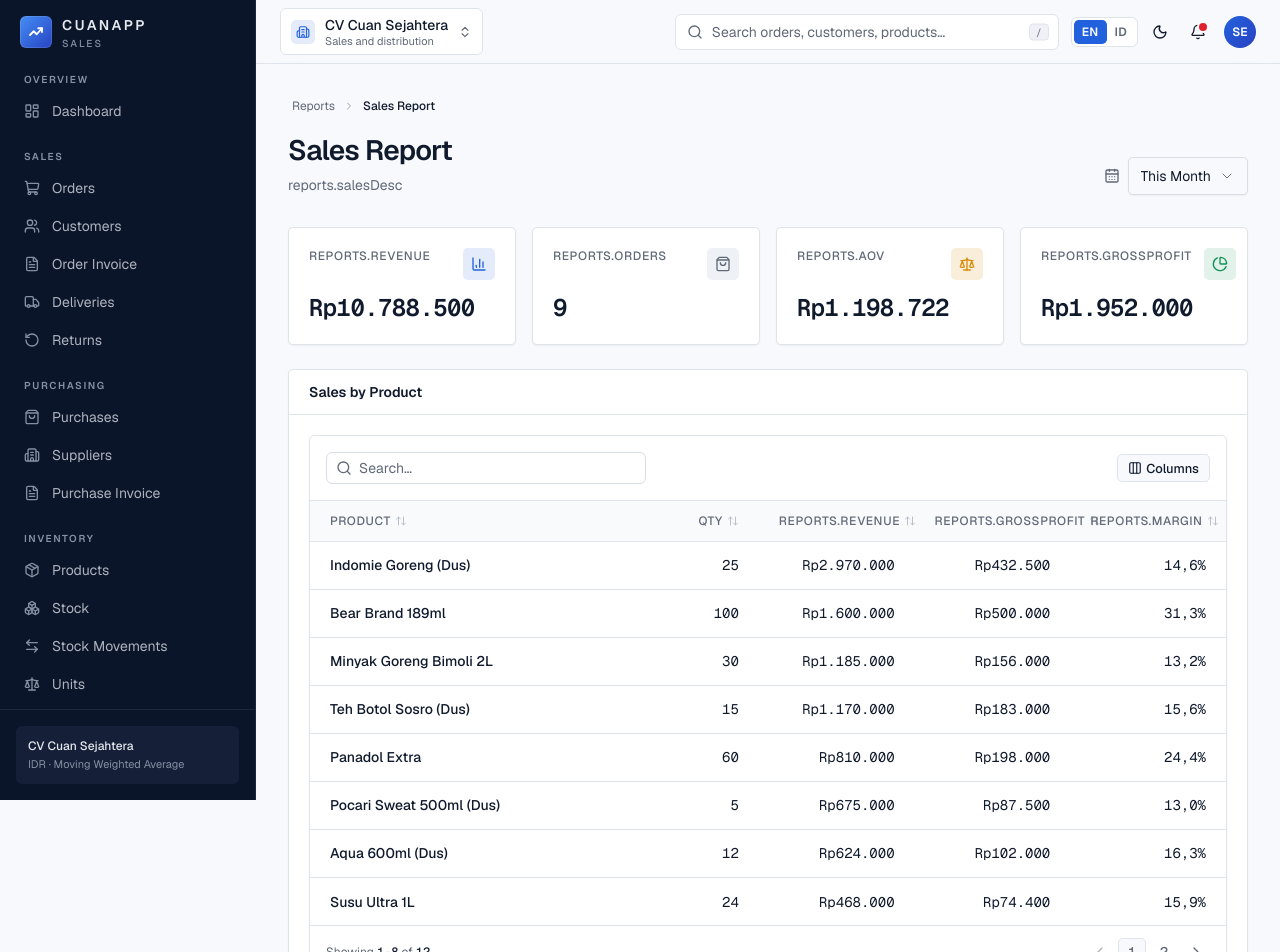
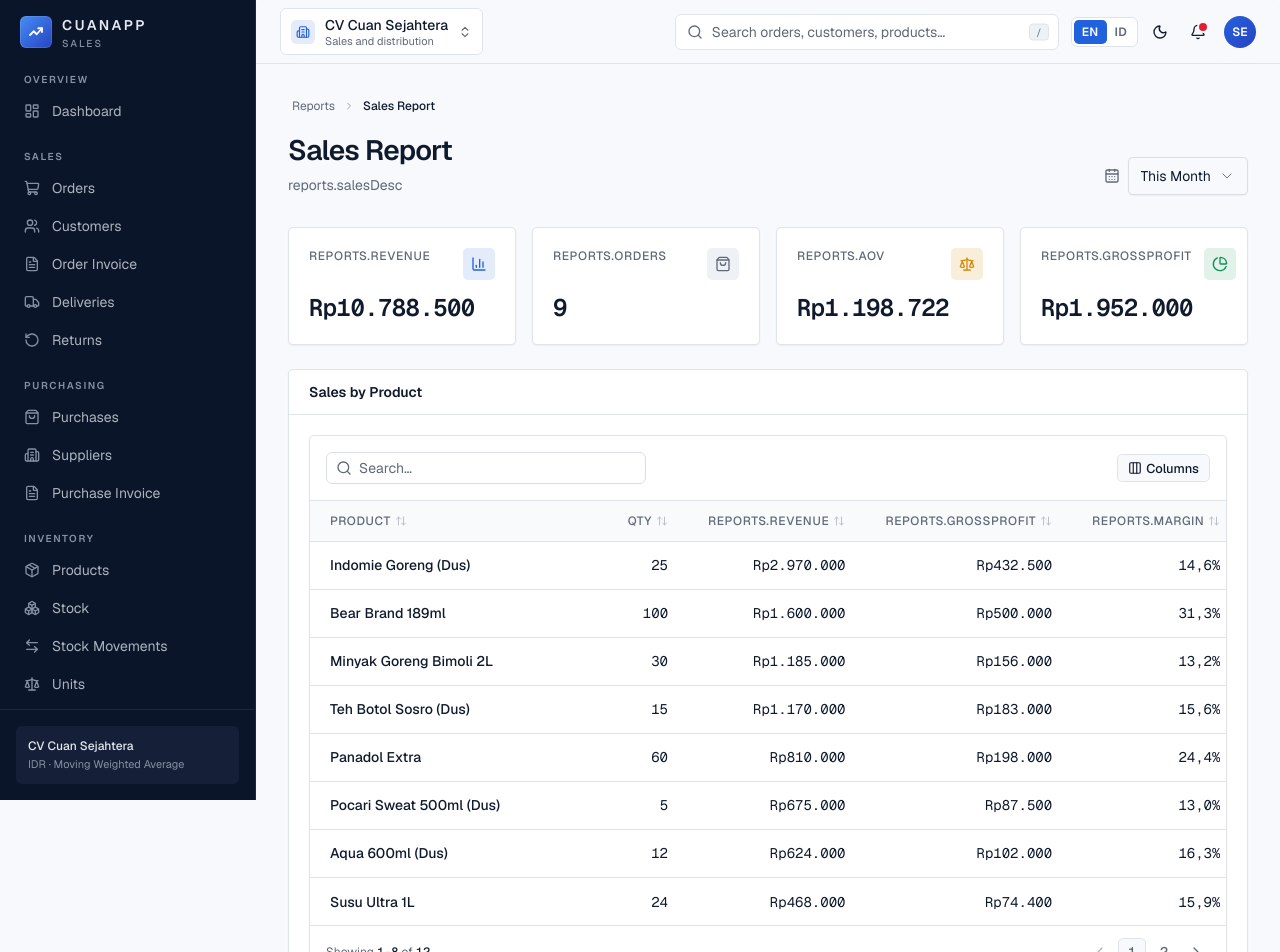
Before and after one commit to KoRomeo/cuan-app-sales-specification, a Next.js app: page /reports/sales in a window 1280 px wide. Shown: the top 952 px of the page. Built offline with nearby package versions, Linux system fonts and the light colour scheme.

Commit message:
Keep all shared data table cell values on a single line with horizontal scrolling

```diff
--- a/components/common/data-table.tsx
+++ b/components/common/data-table.tsx
@@ -277,7 +277,7 @@ export function DataTable<T>({
       </div>
 
       <div className={scrollable ? 'overflow-x-auto' : 'overflow-x-hidden'}>
-        <table aria-label={t('common.dataTable')} aria-busy={loading} className={cn('w-full table-fixed text-sm', scrollable ? 'min-w-[720px]' : '')}>
+        <table aria-label={t('common.dataTable')} aria-busy={loading} className={cn('w-full table-auto text-sm', scrollable ? 'min-w-max' : 'min-w-0')}>
           <thead>
             <tr className="border-b bg-muted/40">
               {selectable && selectionMode && <th className="w-10 px-3"><input aria-label={t('common.selectAllRows')} type="checkbox" checked={visibleRows.length > 0 && visibleRows.every((row) => selectedRowIds.includes(getRowId(row)))} onChange={(event) => { const ids = new Set(selectedRowIds); visibleRows.forEach((row) => event.target.checked ? ids.add(getRowId(row)) : ids.delete(getRowId(row))); onSelectedRowIdsChange?.([...ids]) }} /></th>}
@@ -366,7 +366,7 @@ export function DataTable<T>({
                       <td
                         key={c.key}
                         className={cn(
-                          'h-12 min-w-0 overflow-hidden px-5',
+                          'h-12 min-w-0 max-w-0 overflow-hidden text-ellipsis whitespace-nowrap px-5',
                           c.align === 'right' ? 'text-right' : c.align === 'center' ? 'text-center' : 'text-left',
                           c.className,
                         )}
```
